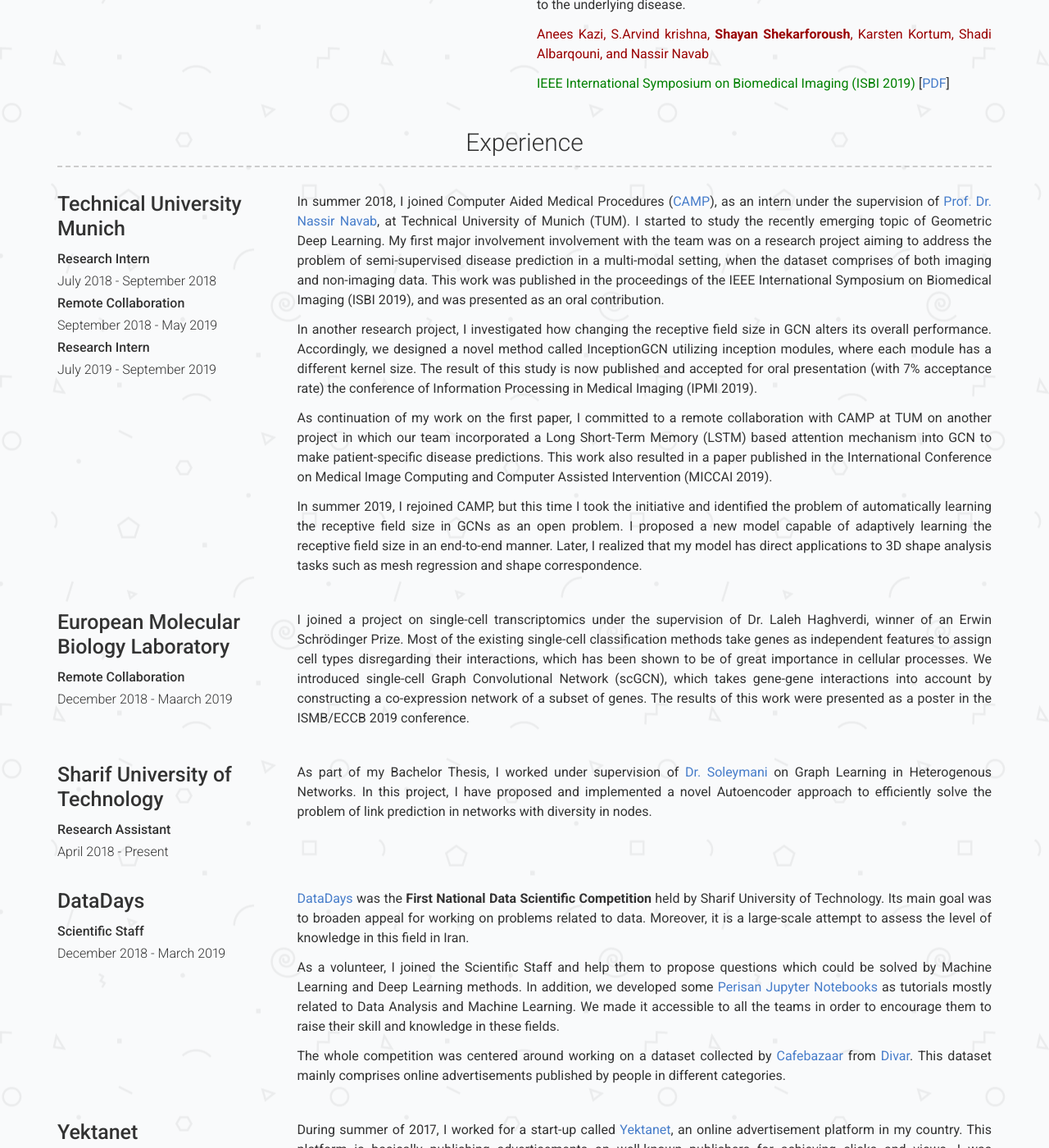
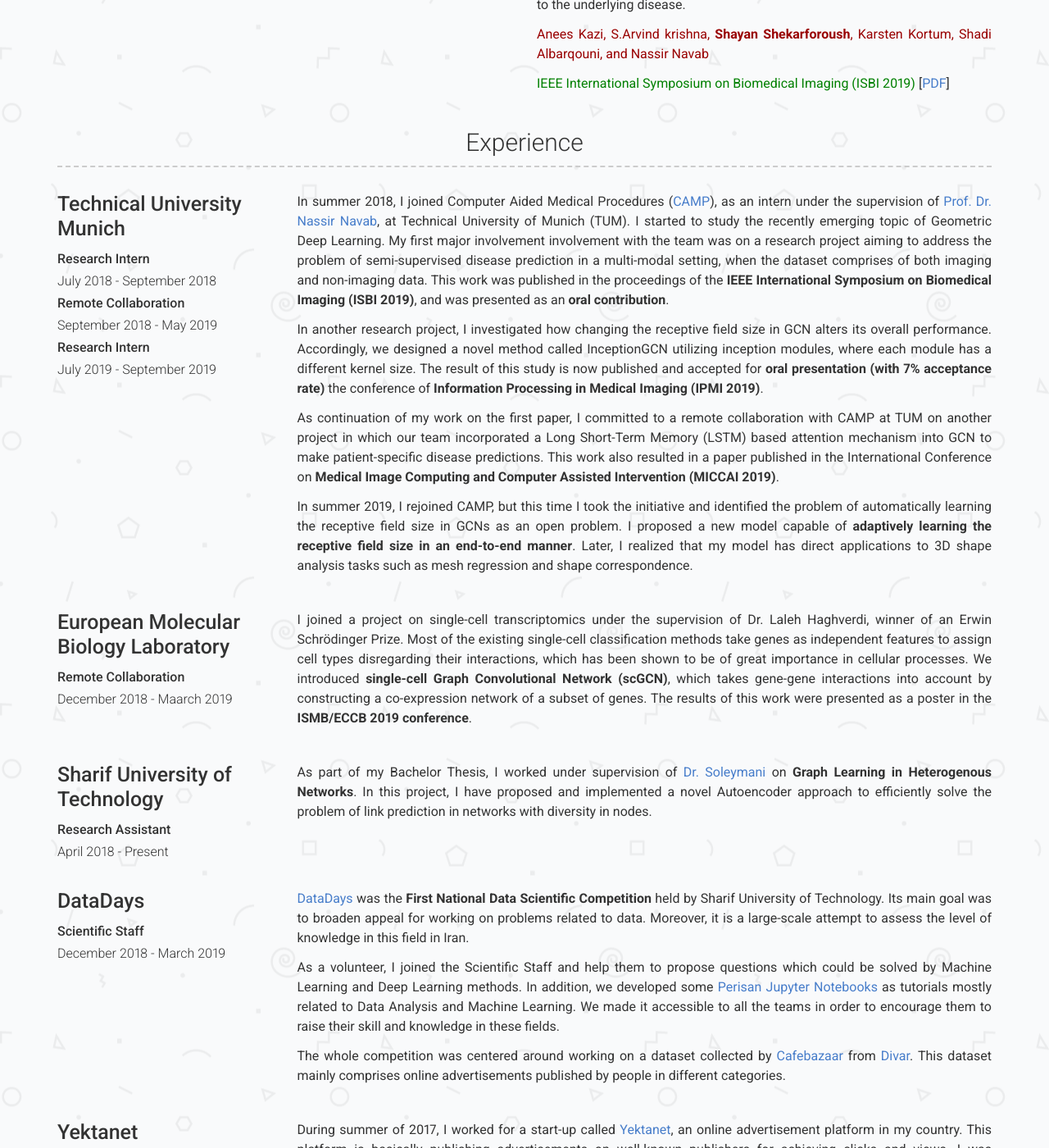
Before and after one commit to shekshaa/shekshaa.github.io, a Jekyll site: the page built from index.md, in a window 1280 px wide and 1400 px high, scrolled down 2049 px. Shown: the whole window at 82% size. Built offline with Jekyll 4.4.1, drawn with Linux system fonts in a browser that asks for light colours; a style sheet for code colours, icons or effects is not loaded.

Commit message:
Update experience.yml

```diff
--- a/_data/experience.yml
+++ b/_data/experience.yml
@@ -12,21 +12,21 @@
     I started to study the recently emerging topic of Geometric Deep Learning. My first major involvement involvement with the team was
     on a research project aiming to address the problem of semi-supervised disease prediction in a multi-modal setting, when the
     dataset comprises of both imaging and non-imaging data. This work was published in the proceedings of the
-    IEEE International Symposium on Biomedical Imaging (ISBI 2019), and was presented as an oral contribution.
+    **IEEE International Symposium on Biomedical Imaging (ISBI 2019)**, and was presented as an **oral contribution**.
 
     In another research project, I investigated how changing the receptive field size in GCN alters its overall performance.
     Accordingly, we designed a novel method called InceptionGCN utilizing inception modules, where each module has a different kernel size.
-    The result of this study is now published and accepted for oral presentation (with 7% acceptance rate) the conference of Information
-    Processing in Medical Imaging (IPMI 2019).
+    The result of this study is now published and accepted for **oral presentation (with 7% acceptance rate)** the conference of **Information
+    Processing in Medical Imaging (IPMI 2019)**.
 
     As continuation of my work on the first paper, I committed to a remote collaboration with CAMP at TUM on another project in which
     our team incorporated a Long Short-Term Memory (LSTM) based attention mechanism into GCN to make patient-specific
-    disease predictions. This work also resulted in a paper published in the International Conference on Medical Image Computing
-    and Computer Assisted Intervention (MICCAI 2019).
+    disease predictions. This work also resulted in a paper published in the International Conference on **Medical Image Computing
+    and Computer Assisted Intervention (MICCAI 2019)**.
 
     In summer 2019, I rejoined CAMP, but this time I took the initiative and identified the problem of automatically learning the
-    receptive field size in GCNs as an open problem. I proposed a new model capable of adaptively learning the receptive field size
-    in an end-to-end manner. Later, I realized that my model has direct applications to 3D shape analysis tasks such as
+    receptive field size in GCNs as an open problem. I proposed a new model capable of **adaptively learning the receptive field size
+    in an end-to-end manner**. Later, I realized that my model has direct applications to 3D shape analysis tasks such as
     mesh regression and shape correspondence.
 
 - company: European Molecular Biology Laboratory
@@ -36,15 +36,15 @@
     I joined a project on single-cell transcriptomics under the supervision of Dr. Laleh Haghverdi, winner of an Erwin Schrödinger Prize.
     Most of the existing single-cell classification methods take genes as independent features to assign cell types disregarding their interactions,
     which has been shown to be of great importance in cellular processes.
-    We introduced single-cell Graph Convolutional Network (scGCN), which takes gene-gene interactions into account
+    We introduced **single-cell Graph Convolutional Network (scGCN)**, which takes gene-gene interactions into account
     by constructing a co-expression network of a subset of genes. The results of this work were presented as a poster
-    in the ISMB/ECCB 2019 conference.
+    in the **ISMB/ECCB 2019 conference**.
 
 - company: Sharif University of Technology
   job_title: Research Assistant
   dates: April 2018 - Present
   description: | # this will include new lines to allow paragraphs
-    As part of my Bachelor Thesis, I worked under supervision of [Dr. Soleymani](http://sharif.edu/~soleymani/) on Graph Learning in Heterogenous Networks.
+    As part of my Bachelor Thesis, I worked under supervision of [Dr. Soleymani](http://sharif.edu/~soleymani/) on **Graph Learning in Heterogenous Networks**.
     In this project, I have proposed and implemented a novel Autoencoder approach to efficiently solve the problem of
     link prediction in networks with diversity in nodes.
 
```
